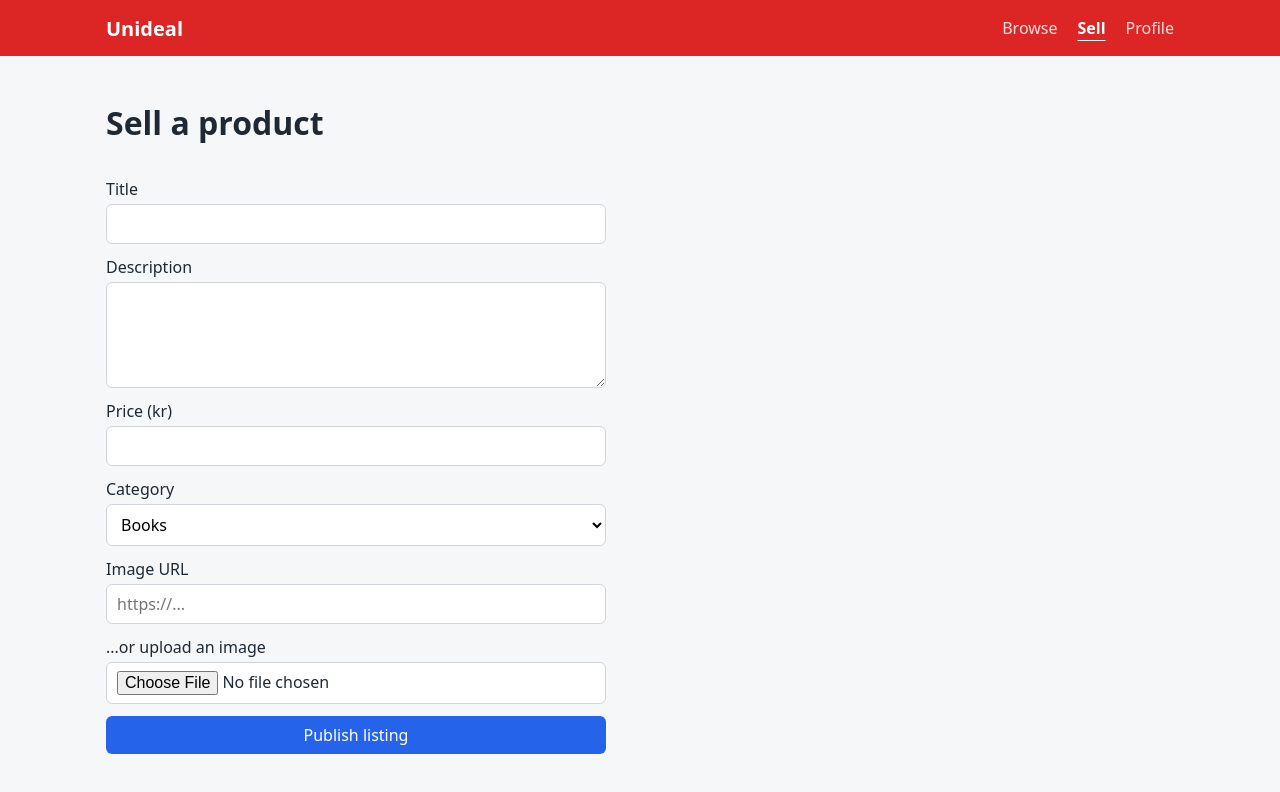
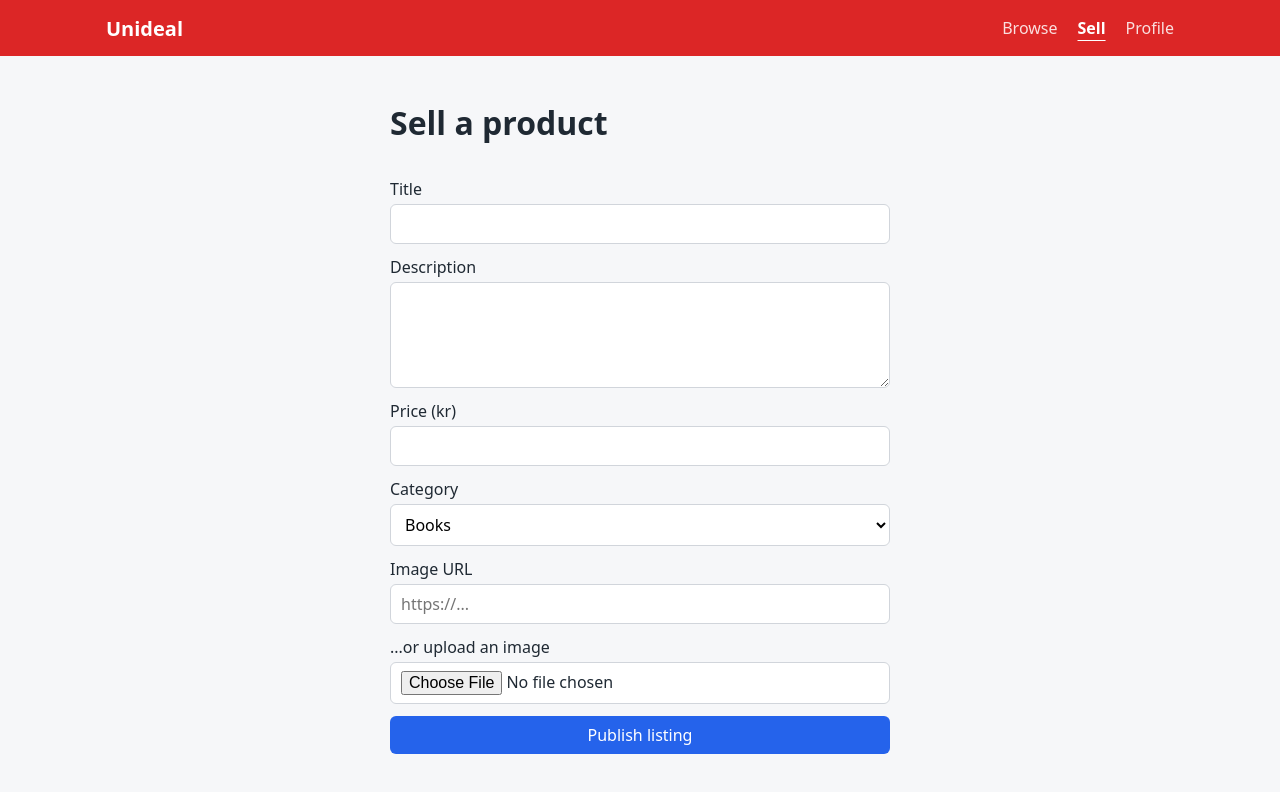
Before and after one commit to UnidealLtu/unideal-app, a React (Vite) app in the folder frontend/: page /listings/new in a window 1280 px wide. Shown: the top 792 px of the page. Built offline with nearby package versions, Linux system fonts and the light colour scheme.

Commit message:
Centrerat formulär

```diff
--- a/frontend/src/index.css
+++ b/frontend/src/index.css
@@ -42,6 +42,7 @@ button.danger { background: #dc2626; }
 @media (max-width: 700px) { .detail { grid-template-columns: 1fr; } }
 
 .form { display: flex; flex-direction: column; gap: 12px; max-width: 500px; }
+.form-centered { margin-left: auto; margin-right: auto; }
 .form label { display: flex; flex-direction: column; gap: 4px; font-weight: 500; }
 .preview { max-width: 240px; border-radius: 6px; }
 
--- a/frontend/src/pages/ListingFormPage.jsx
+++ b/frontend/src/pages/ListingFormPage.jsx
@@ -40,7 +40,7 @@ export default function ListingFormPage() {
   };
 
   return (
-    <form className="form" onSubmit={handleSubmit}>
+    <form className="form form-centered" onSubmit={handleSubmit}>
       <h1>{id ? 'Edit listing' : 'Sell a product'}</h1>
       <label>Title<input required value={form.title} onChange={set('title')} /></label>
       <label>Description<textarea rows="4" value={form.description} onChange={set('description')} /></label>
```
